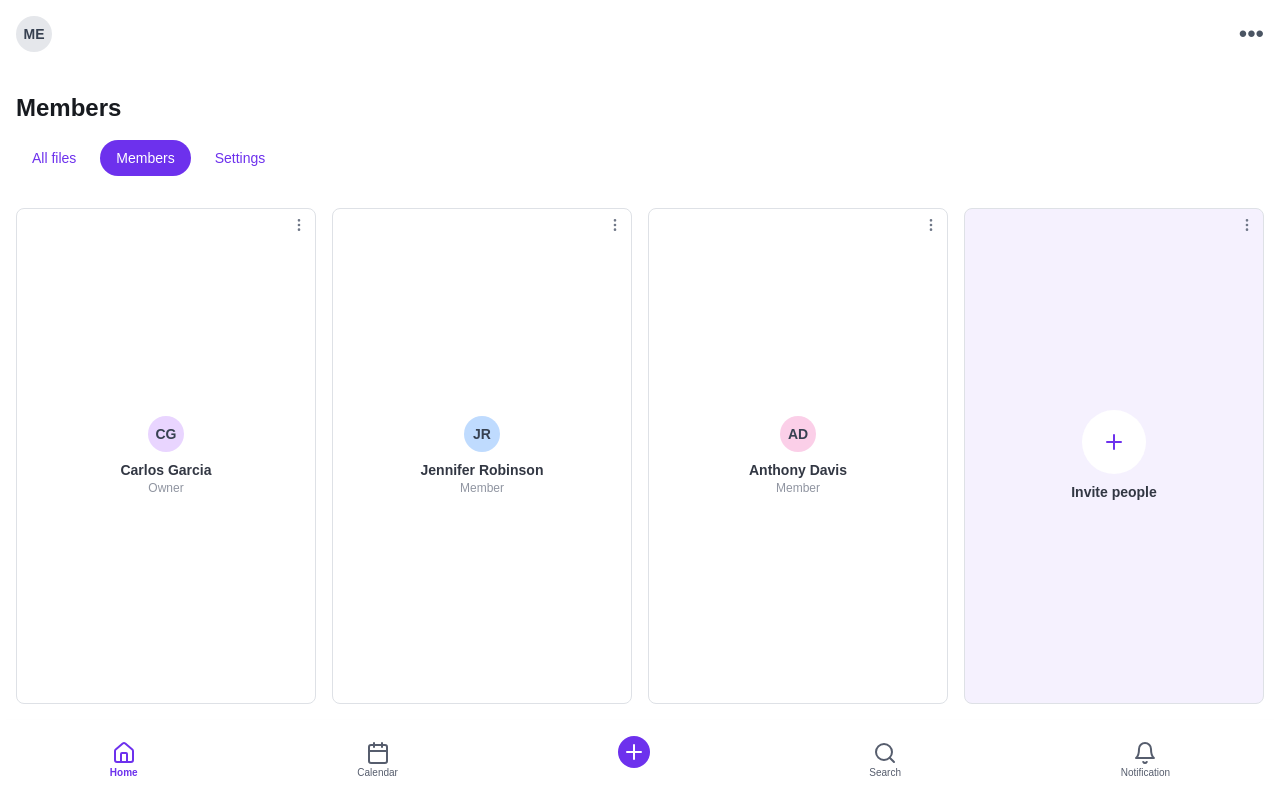
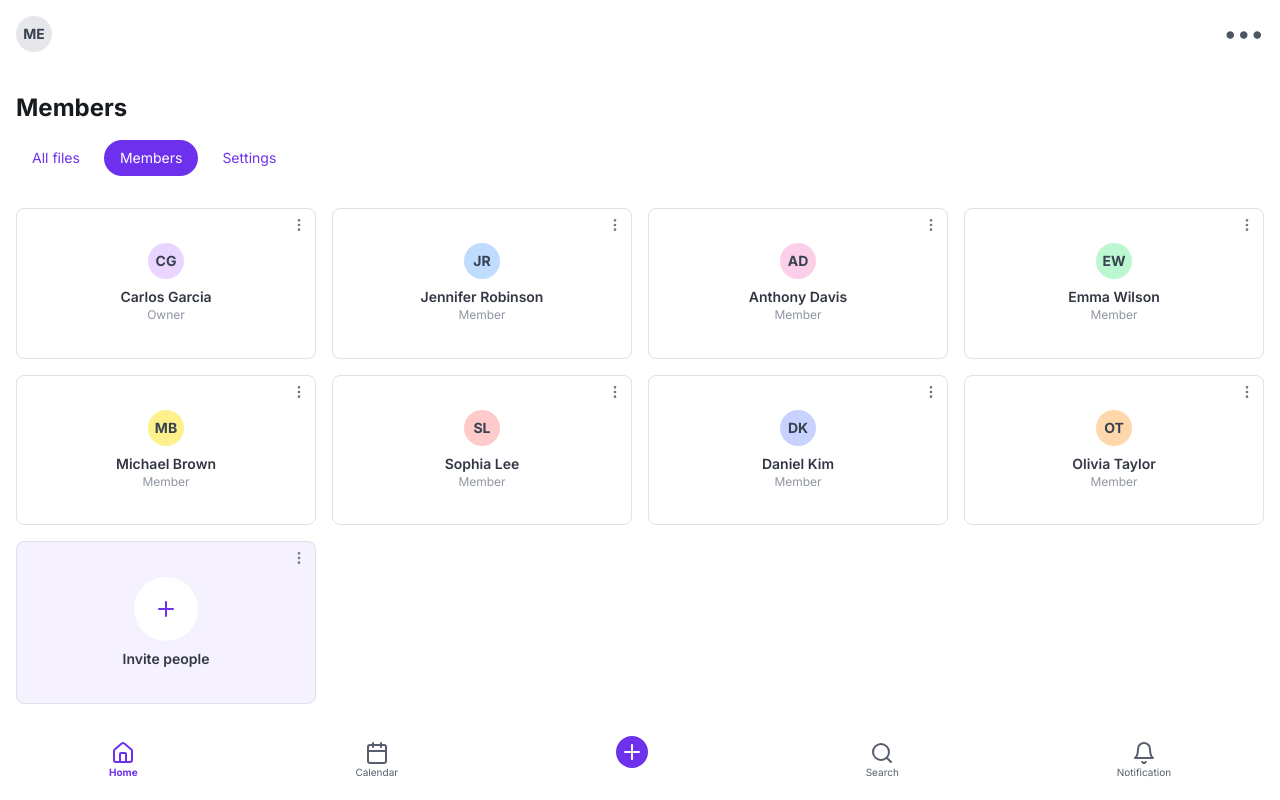
Before and after one commit to barryaigit/frontstu, a Next.js app: page / in a window 1280 px wide. Built offline with nearby package versions, Linux system fonts and the light colour scheme.

Commit message:
Disable scale

```diff
--- a/app/layout.tsx
+++ b/app/layout.tsx
@@ -1,17 +1,8 @@
 import type { Metadata } from "next";
-import localFont from "next/font/local";
+import { Inter } from "next/font/google";
 import "./globals.css";
 
-const geistSans = localFont({
-  src: "./fonts/GeistVF.woff",
-  variable: "--font-geist-sans",
-  weight: "100 900",
-});
-const geistMono = localFont({
-  src: "./fonts/GeistMonoVF.woff",
-  variable: "--font-geist-mono",
-  weight: "100 900",
-});
+const inter = Inter({ subsets: ["latin"] });
 
 export const metadata: Metadata = {
   title: "Create Next App",
@@ -25,11 +16,13 @@ export default function RootLayout({
 }>) {
   return (
     <html lang="en">
-      <body
-        className={`${geistSans.variable} ${geistMono.variable} antialiased`}
-      >
-        {children}
-      </body>
+      <head>
+        <meta
+          name="viewport"
+          content="width=device-width, initial-scale=1.0, maximum-scale=1.0, user-scalable=no"
+        />
+      </head>
+      <body className={inter.className}>{children}</body>
     </html>
   );
 }
--- a/components/member-management.tsx
+++ b/components/member-management.tsx
@@ -8,6 +8,11 @@ const members = [
   { name: 'Carlos Garcia', role: 'Owner', initials: 'CG', bgColor: 'bg-purple-200' },
   { name: 'Jennifer Robinson', role: 'Member', initials: 'JR', bgColor: 'bg-blue-200' },
   { name: 'Anthony Davis', role: 'Member', initials: 'AD', bgColor: 'bg-pink-200' },
+  { name: 'Emma Wilson', role: 'Member', initials: 'EW', bgColor: 'bg-green-200' },
+  { name: 'Michael Brown', role: 'Member', initials: 'MB', bgColor: 'bg-yellow-200' },
+  { name: 'Sophia Lee', role: 'Member', initials: 'SL', bgColor: 'bg-red-200' },
+  { name: 'Daniel Kim', role: 'Member', initials: 'DK', bgColor: 'bg-indigo-200' },
+  { name: 'Olivia Taylor', role: 'Member', initials: 'OT', bgColor: 'bg-orange-200' },
 ]
 
 // 修改 PlaceholderAvatar 组件
```
